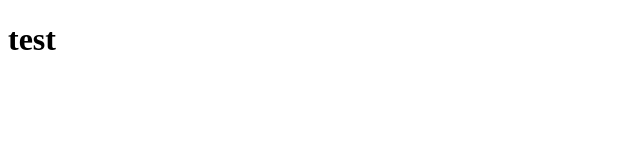
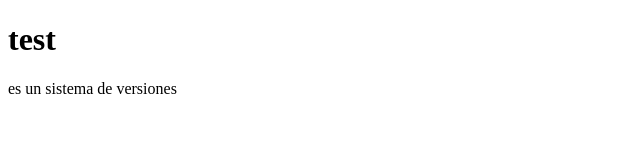
Before and after one commit to juank1973/templatesegseg, a plain HTML site: page index.html in a window 1280 px wide. Shown: the whole page, without its empty margins (0-640 px from the left). Drawn offline with Linux system fonts and the light colour scheme.

Commit message:
otro commit rama desarrollo

```diff
--- a/index.html
+++ b/index.html
@@ -5,6 +5,6 @@
 </head>
 <body>
 	<h1>test </h1>
-
+<p>es un sistema de versiones </p>
 </body>
 </html>
```
